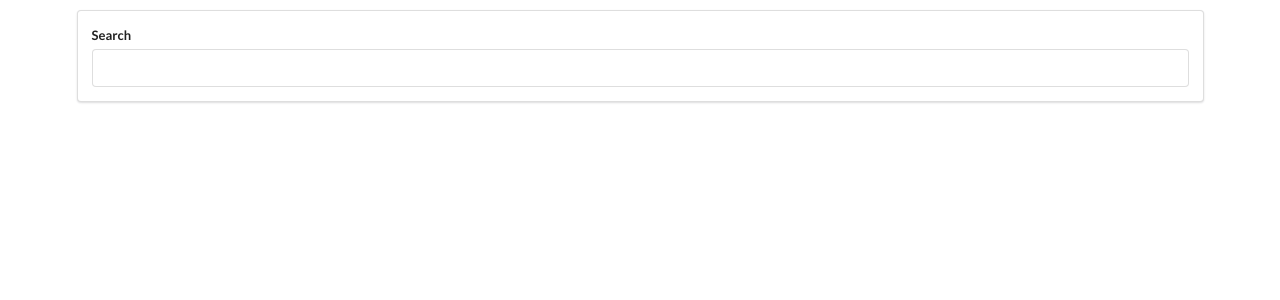
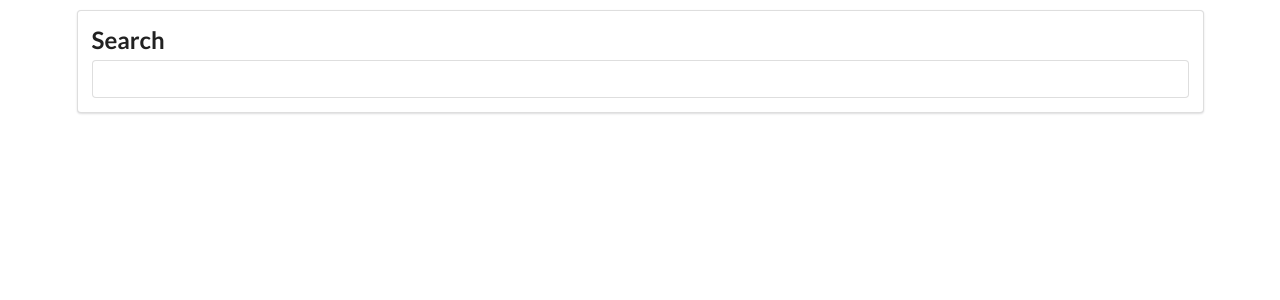
Before and after one commit to kenzosion/searchv1, a React (Create React App) app: page / in a window 1280 px wide. Shown: the top 300 px of the page. Built offline with nearby package versions, Linux system fonts and the light colour scheme.

Commit message:
changed text fontsize

```diff
--- a/src/components/ImageList.js
+++ b/src/components/ImageList.js
@@ -12,7 +12,7 @@ const ImageList = (props) => {
                 <div className="image">
                   <img src={urls.regular} alt={description} />
                 </div>
-                <div className="content">
+                <div className="content" style= {{textAlign: 'center', textTransform: 'capitalize'}}>
                   <h5 className="header">{description}</h5>
                 </div>
               </div>
--- a/src/components/SearchBar.js
+++ b/src/components/SearchBar.js
@@ -17,7 +17,7 @@ export default class SearchBar extends Component {
         <div className="ui segment">
             <form className="ui form" onSubmit={this.onFormSubmit}>
                 <div className="field">
-                    <label>Search</label>
+                    <label><h2>Search</h2></label>
                     <input type="text" value={this.state.term} onChange={e => this.setState({term: e.target.value.toLowerCase()})}/>
                 </div>
             </form>
```
